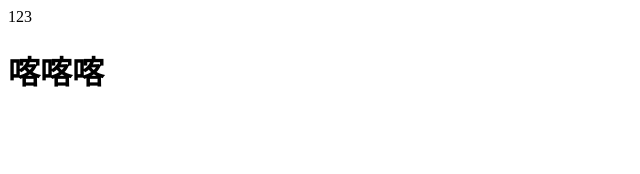
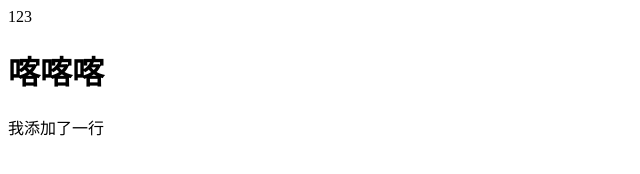
Before and after one commit to westtell/test001, a plain HTML site: page index.html in a window 1280 px wide. Shown: the whole page, without its empty margins (0-640 px from the left). Drawn offline with Linux system fonts and the light colour scheme.

Commit message:
我添加了一行

```diff
--- a/index.html
+++ b/index.html
@@ -6,5 +6,6 @@
     <body>
     <div>123</div>
     <h1>喀喀喀</h1>
+    <p>我添加了一行</p>
     </body>
 </html>
```
